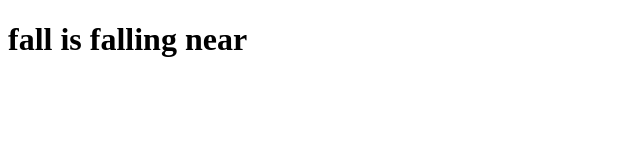
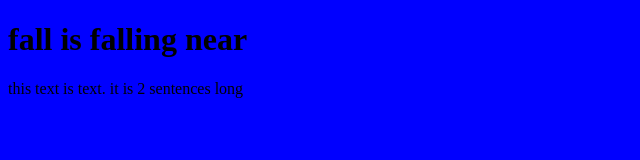
Before and after one commit to ethanrodina/Fall2k19, a plain HTML site: page index.html in a window 1280 px wide. Shown: the whole page, without its empty margins (0-640 px from the left). Drawn offline with Linux system fonts and the light colour scheme.

Commit message:
commit 2

```diff
--- a/index.html
+++ b/index.html
@@ -5,8 +5,10 @@
     <meta name="viewport" content="width=device-width, initial-scale=1.0">
     <meta http-equiv="X-UA-Compatible" content="ie=edge">
     <title>Document</title>
+    <link rel="stylesheet" href="styles.css">
 </head>
 <body>
     <h1>fall is falling near</h1>
+    <p>this text is text. it is 2 sentences long</p>
 </body>
 </html>
--- /dev/null
+++ b/styles.css
@@ -0,0 +1,3 @@
+body{
+    background-color: blue;
+}
```
